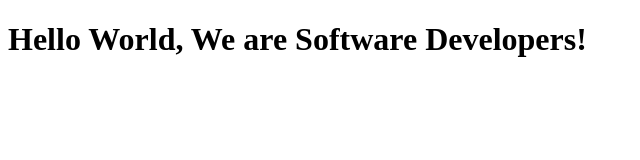
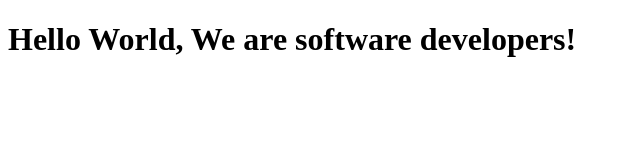
Before and after one commit to Mutalenic/NicholasYusuf, a plain HTML site: page index.html in a window 1280 px wide. Shown: the whole page, without its empty margins (0-640 px from the left). Drawn offline with Linux system fonts and the light colour scheme.

Commit message:
added we are software develpers

```diff
--- a/index.html
+++ b/index.html
@@ -8,7 +8,7 @@
 
   <body>
     <script src="https://cdn.freecodecamp.org/testable-projects-fcc/v1/bundle.js"></script>
-<h1>Hello World, We are Software Developers!</h1>
+<h1>Hello World, We are software developers!</h1>
     <!--
 
     Hello Camper!
```
